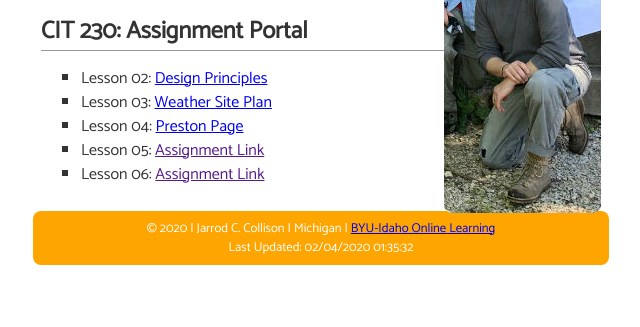
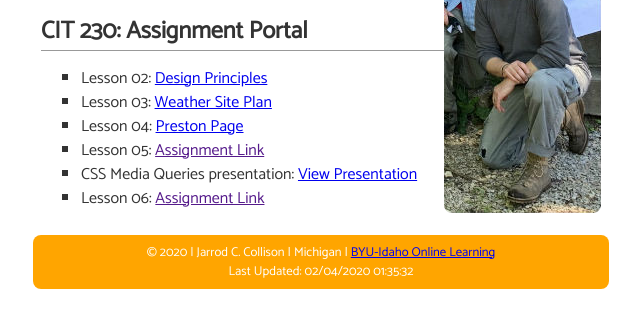
Before and after one commit to col17029/col17029.github.io, a plain HTML site: page index.html in a window 1280 px wide. Shown: the part 95-422 px from the top of the page, without its empty margins (319-959 px from the left). Drawn offline with nearby package versions, Linux system fonts and the light colour scheme.

Commit message:
20200203

```diff
--- a/index.html
+++ b/index.html
@@ -26,6 +26,7 @@
             <li>Lesson 03: <a href="./lesson3/">Weather Site Plan</a></li>
             <li>Lesson 04: <a href="./lesson4/preston-4.html">Preston Page</a></li>
             <li>Lesson 05: <a href="">Assignment Link</a></li>
+            <li>CSS Media Queries presentation: <a href="https://screencast-o-matic.com/watch/cYnfVwwIxK">View Presentation</a></li>
             <li>Lesson 06: <a href="">Assignment Link</a></li>
         </ul>
     </main>
```
